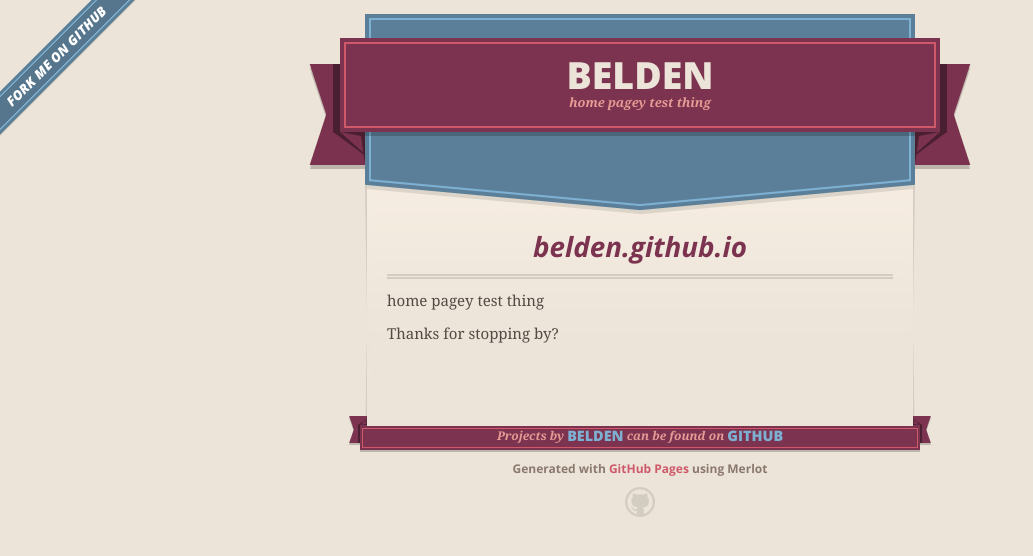
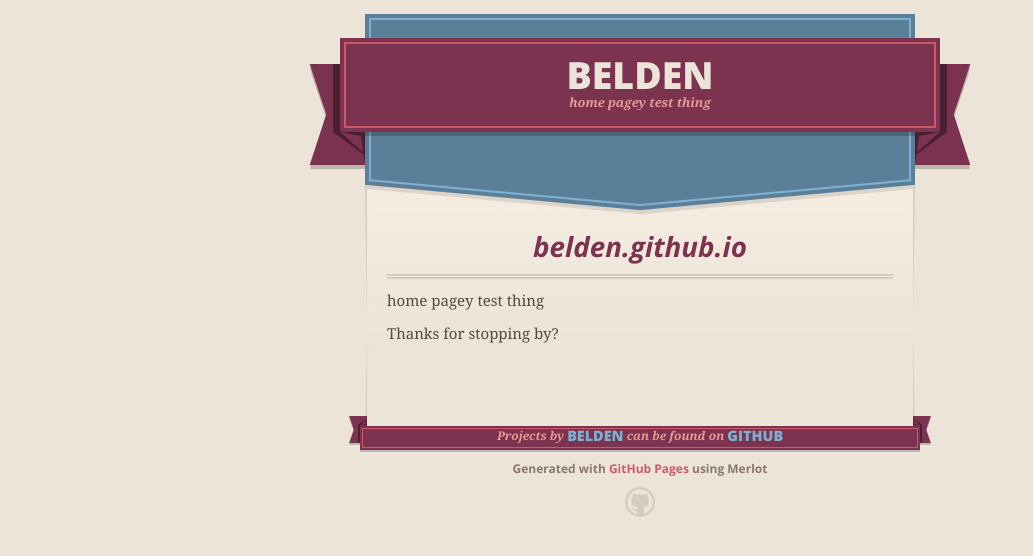
Before and after one commit to belden/belden.github.io, a plain HTML site: page index.html in a window 1280 px wide. Shown: the whole page, without its empty margins (0-1033 px from the left). Drawn offline with nearby package versions, Linux system fonts and the light colour scheme.

Commit message:
no forkme

```diff
--- a/index.html
+++ b/index.html
@@ -21,7 +21,6 @@
   </head>
 
   <body>
-    <a id="forkme_banner" href="https://github.com/belden">View on GitHub</a>
     <div class="shell">
 
       <header>
```
